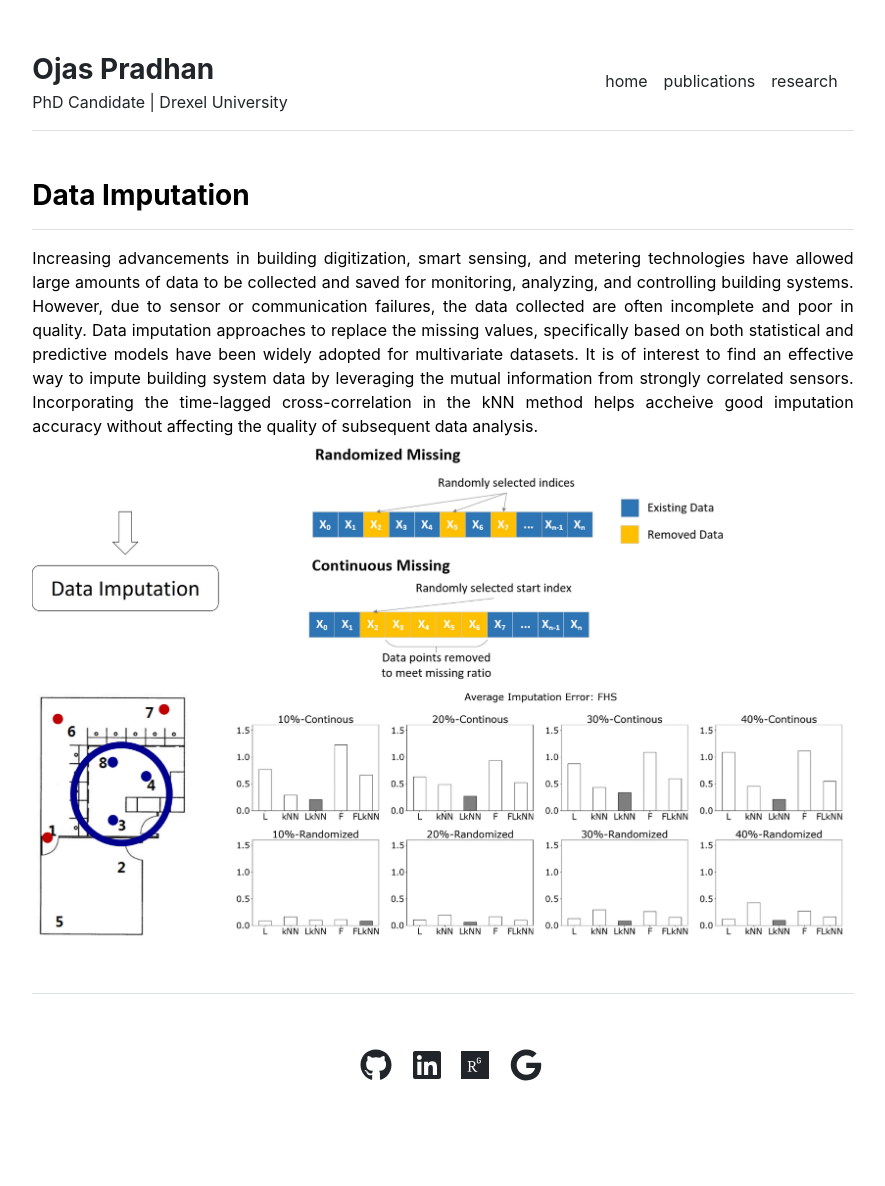
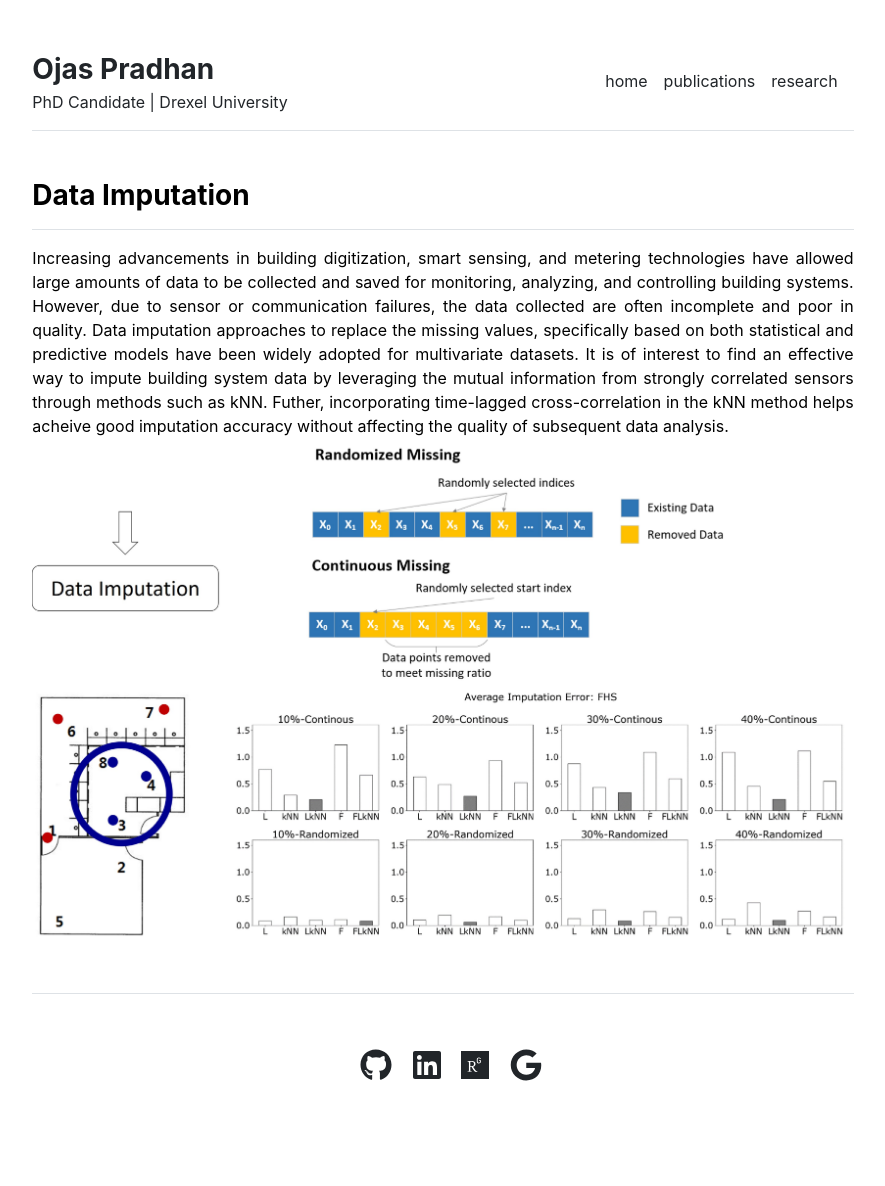
Before and after one commit to pradhanojas/pradhanojas.github.io, a Jekyll site: the page built from research/data-imputation.md, in a window 1280 px wide. Shown: the whole page, without its empty margins (197-1082 px from the left). Built offline with Jekyll 4.4.1, drawn with Linux system fonts in a browser that asks for light colours.

Commit message:
Update data-imputation.md

```diff
--- a/research/data-imputation.md
+++ b/research/data-imputation.md
@@ -4,7 +4,7 @@ title: "Data Imputation"
 ---
 
 <div class="row-md-6" style="text-align: justify">
-  Increasing advancements in building digitization, smart sensing, and metering technologies have allowed large amounts of data to be collected and saved for monitoring, analyzing, and controlling building systems. However, due to sensor or communication failures, the data collected are often incomplete and poor in quality. Data imputation approaches to replace the missing values, specifically based on both statistical and predictive models have been widely adopted for multivariate datasets. It is of interest to find an effective way to impute building system data by leveraging the mutual information from strongly correlated sensors. Incorporating the time-lagged cross-correlation in the kNN method helps accheive good imputation accuracy without affecting the quality of subsequent data analysis.
+  Increasing advancements in building digitization, smart sensing, and metering technologies have allowed large amounts of data to be collected and saved for monitoring, analyzing, and controlling building systems. However, due to sensor or communication failures, the data collected are often incomplete and poor in quality. Data imputation approaches to replace the missing values, specifically based on both statistical and predictive models have been widely adopted for multivariate datasets. It is of interest to find an effective way to impute building system data by leveraging the mutual information from strongly correlated sensors through methods such as kNN. Futher, incorporating  time-lagged cross-correlation in the kNN method helps acheive good imputation accuracy without affecting the quality of subsequent data analysis.
   <br>
 
   <div class="row md-6">
```
